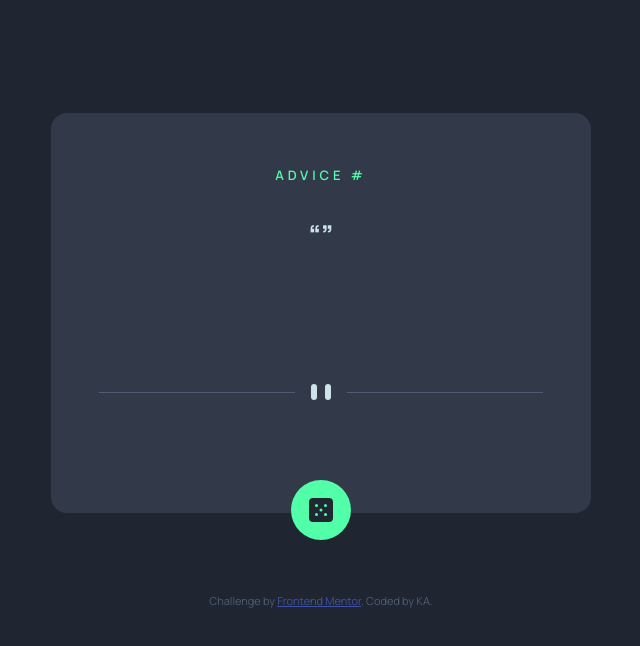
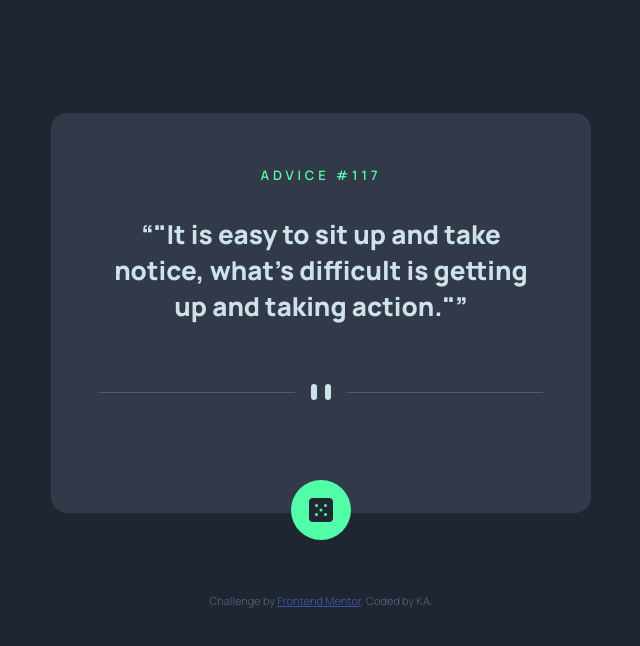
Before and after one commit to lilythelily/advice-generator, a plain HTML site: page index.html in a window 1280 px wide. Shown: the whole page, without its empty margins (319-959 px from the left). Drawn offline with Linux system fonts and the light colour scheme.

Commit message:
Update index.html

```diff
--- a/index.html
+++ b/index.html
@@ -27,10 +27,10 @@
   </head>
   <body>
     <main>
-      <p class="advice">Advice #<span id="number"></span></p>
+      <p class="advice">Advice #<span id="number">117</span></p>
 
       <q
-        ></q
+        >"It is easy to sit up and take notice, what's difficult is getting up and taking action."</q
       >
 
       <picture>
```
